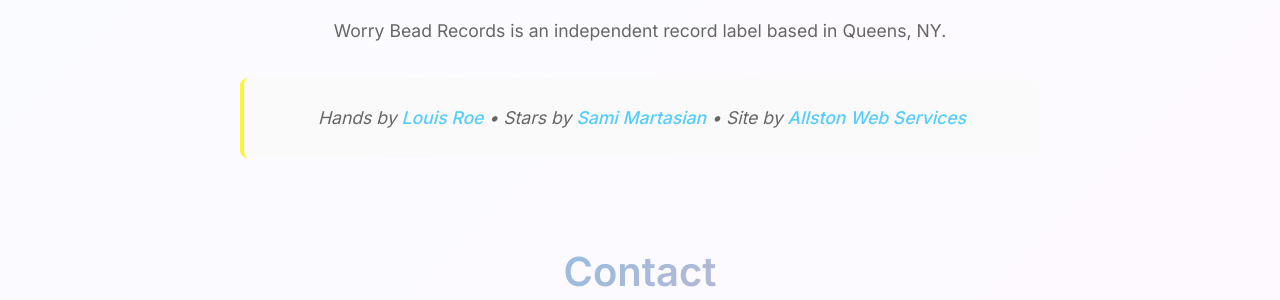
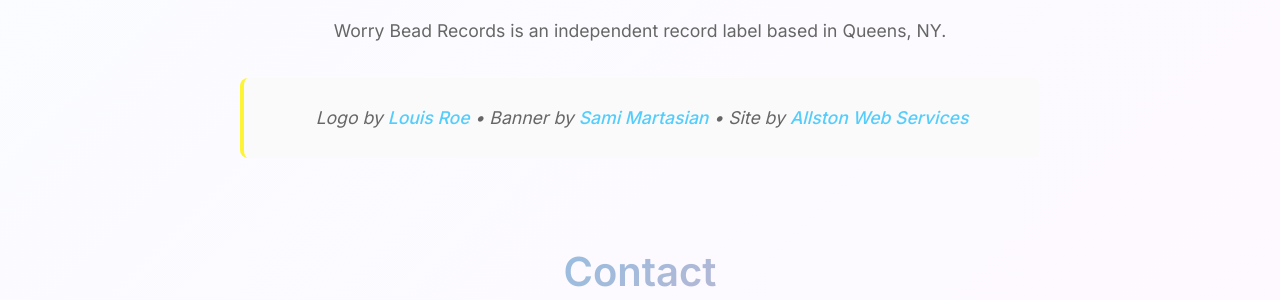
Before and after one commit to FennMacon/worrybead, a Jekyll site: the page built from index.html, in a window 1280 px wide and 900 px high, scrolled down 5309 px. Shown: the part 176-476 px from the top of the window. Built offline with Jekyll 4.4.1, drawn with Linux system fonts in a browser that asks for light colours; a script that is not in the unit is left out.

Commit message:
Update Pages “about”

```diff
--- a/_data/about.yml
+++ b/_data/about.yml
@@ -1,5 +1,5 @@
 content: Worry Bead Records is an independent record label based in Queens, NY.
-art_credits: Hands by <a href="https://louisroe.com/" target="_blank">Louis
-  Roe</a> • Stars by <a href="https://www.instagram.com/puppy__problems/?hl=en"
+art_credits: Logo by <a href="https://louisroe.com/" target="_blank">Louis
+  Roe</a> • Banner by <a href="https://www.instagram.com/puppy__problems/?hl=en"
   target="_blank">Sami Martasian</a> • Site by <a
   href="http://allstonweb.services/" target="_blank">Allston Web Services</a>
```
